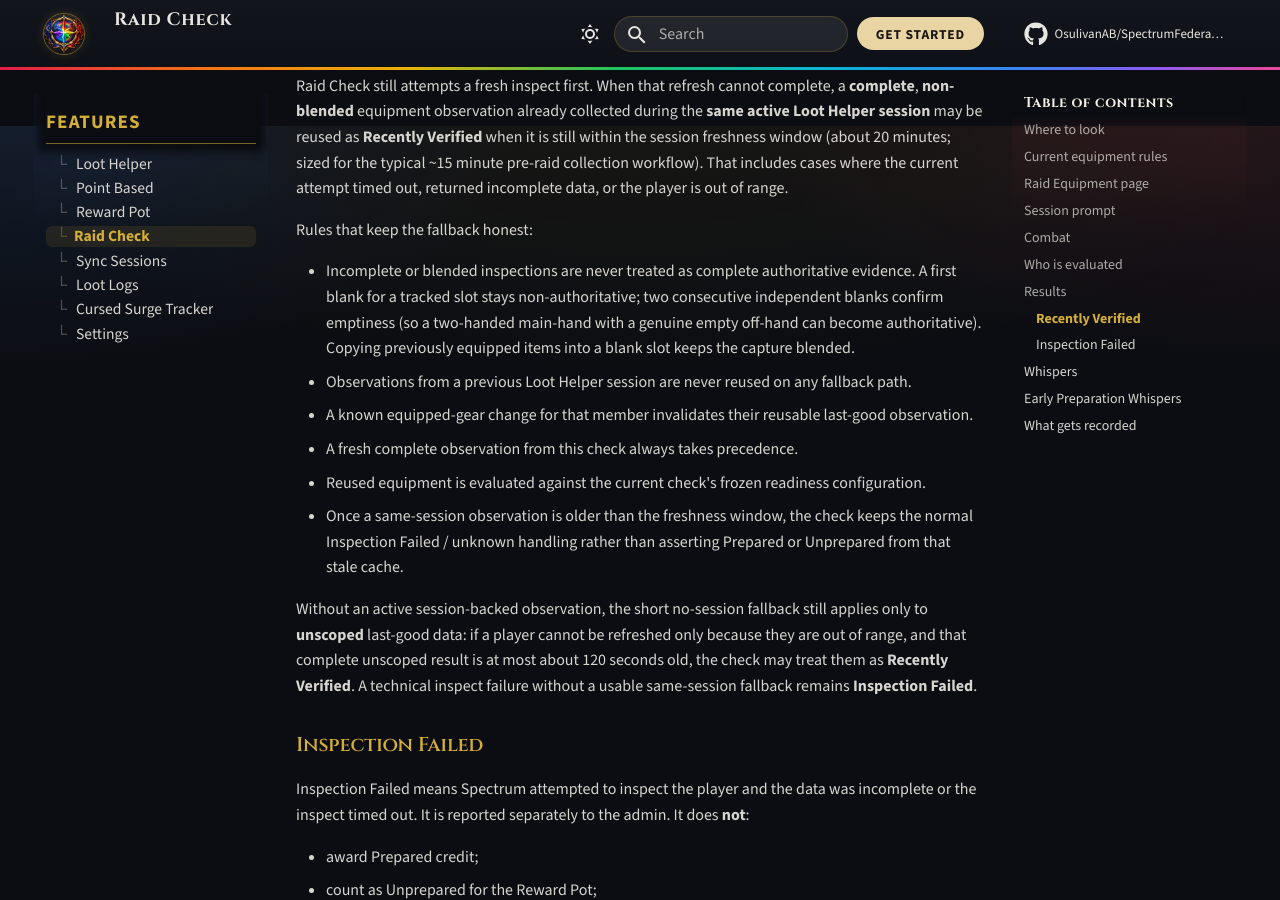
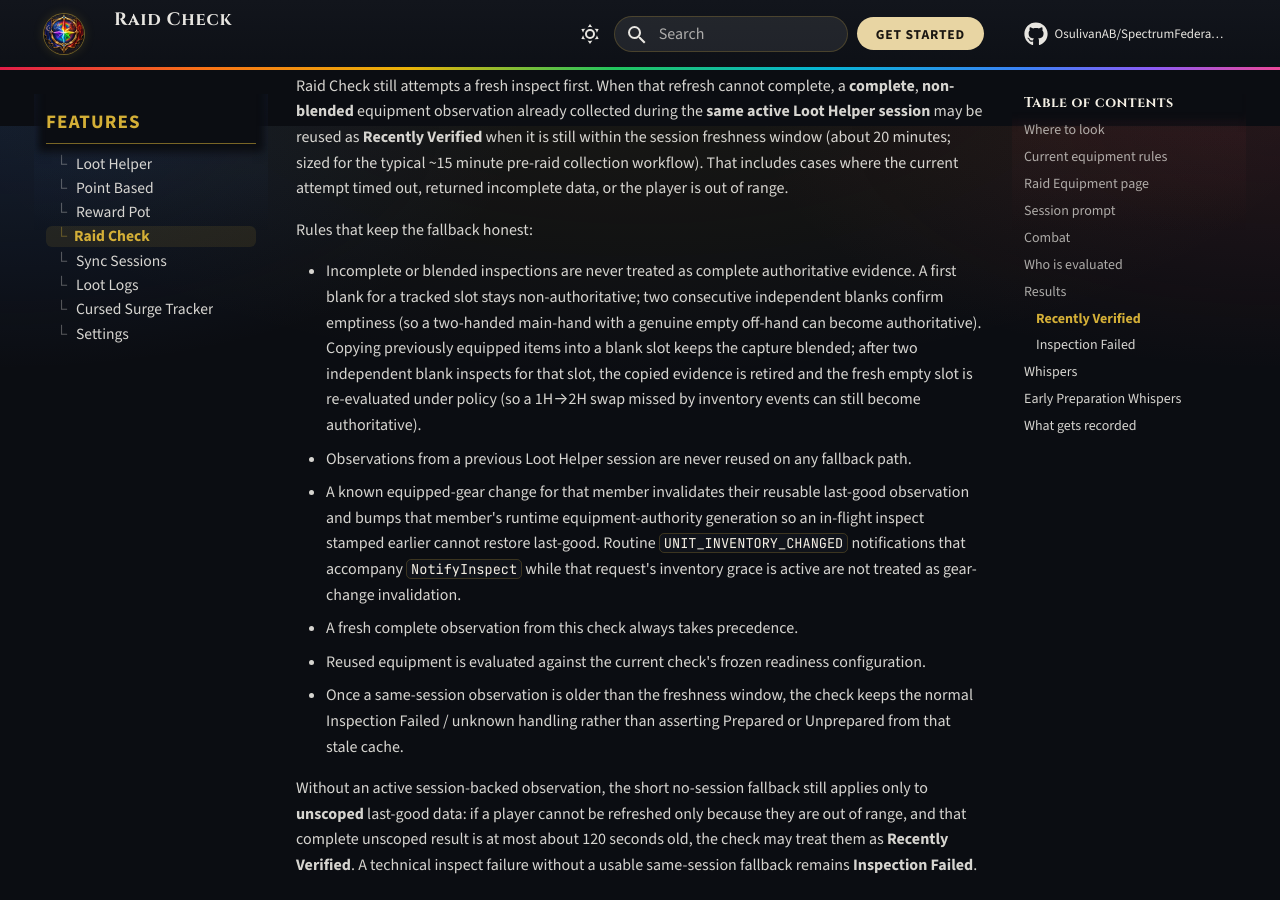
Before and after one commit to OsulivanAB/SpectrumFederation, an MkDocs documentation site: the page built from docs/features/raid-check.md, in a window 1280 px wide and 900 px high, scrolled down 3474 px. Built offline with MkDocs 1.6.1 and Material for MkDocs 9.7.7, drawn with Linux system fonts in a browser that asks for light colours; comment, search, counter and statistics services are not loaded.

Commit message:
fix(raid-check): retire copied evidence and gate in-flight authority
Independent blank inspects can retire obsolete copied equipped slots so a
missed 1H→2H swap becomes authoritative. Equipment authority generations
prevent delayed pre-change INSPECT_READY from restoring lastGood after a
known gear change, while inspect inventory grace preserves normal completion.

Co-authored-by: Anthony <OsulivanAB@users.noreply.github.com>

```diff
--- a/docs/features/raid-check.md
+++ b/docs/features/raid-check.md
@@ -77,9 +77,9 @@ Raid Check still attempts a fresh inspect first. When that refresh cannot comple
 
 Rules that keep the fallback honest:
 
-- Incomplete or blended inspections are never treated as complete authoritative evidence. A first blank for a tracked slot stays non-authoritative; two consecutive independent blanks confirm emptiness (so a two-handed main-hand with a genuine empty off-hand can become authoritative). Copying previously equipped items into a blank slot keeps the capture blended.
+- Incomplete or blended inspections are never treated as complete authoritative evidence. A first blank for a tracked slot stays non-authoritative; two consecutive independent blanks confirm emptiness (so a two-handed main-hand with a genuine empty off-hand can become authoritative). Copying previously equipped items into a blank slot keeps the capture blended; after two independent blank inspects for that slot, the copied evidence is retired and the fresh empty slot is re-evaluated under policy (so a 1H→2H swap missed by inventory events can still become authoritative).
 - Observations from a previous Loot Helper session are never reused on any fallback path.
-- A known equipped-gear change for that member invalidates their reusable last-good observation.
+- A known equipped-gear change for that member invalidates their reusable last-good observation and bumps that member's runtime equipment-authority generation so an in-flight inspect stamped earlier cannot restore last-good. Routine `UNIT_INVENTORY_CHANGED` notifications that accompany `NotifyInspect` while that request's inventory grace is active are not treated as gear-change invalidation.
 - A fresh complete observation from this check always takes precedence.
 - Reused equipment is evaluated against the current check's frozen readiness configuration.
 - Once a same-session observation is older than the freshness window, the check keeps the normal Inspection Failed / unknown handling rather than asserting Prepared or Unprepared from that stale cache.
```
Also changed, not shown: 2 other files.
